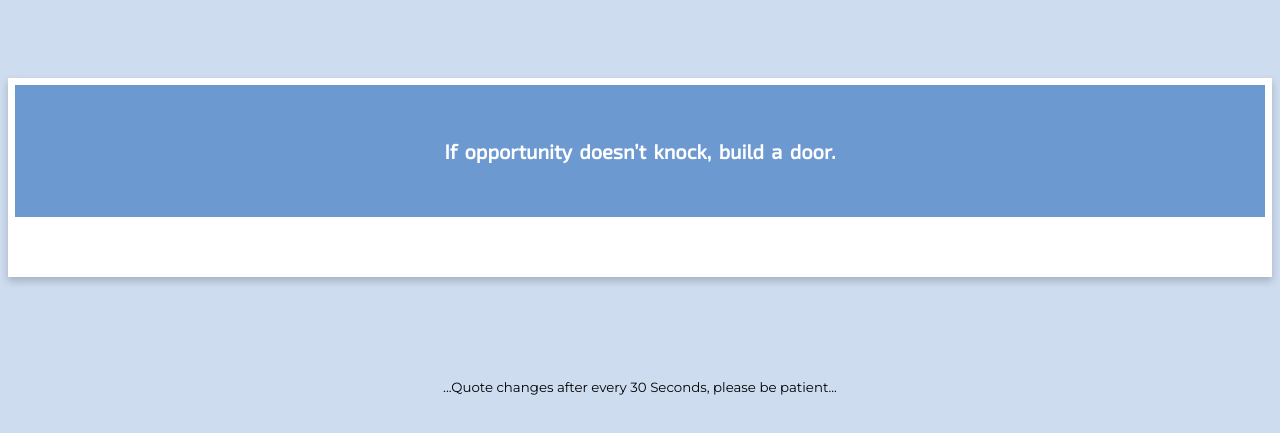
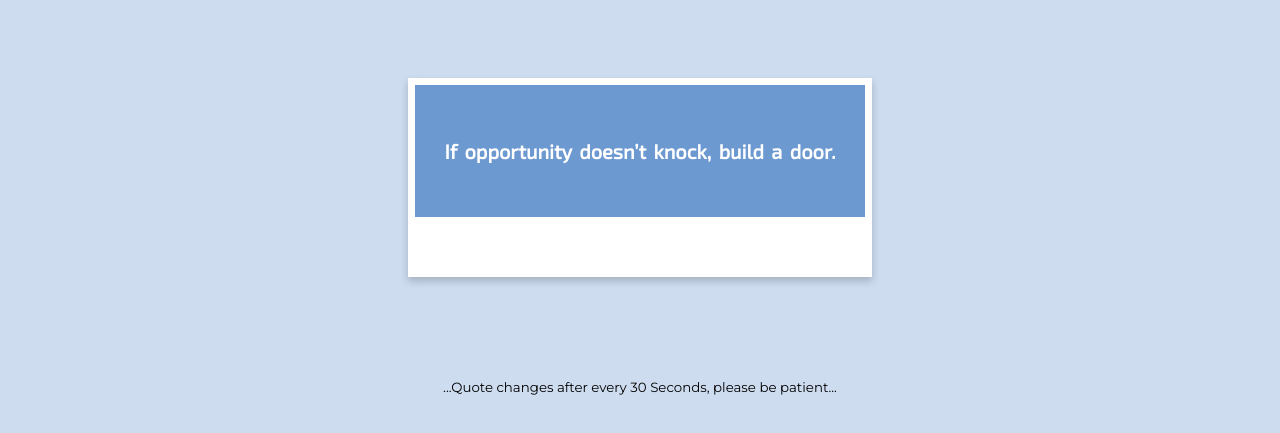
Before and after one commit to Tobipeters/30DaysOfCode_Day_4, a plain HTML site: page index.html in a window 1280 px wide. Shown: the part 171-604 px from the top of the page. Drawn offline with Linux system fonts and the light colour scheme.

Commit message:
making it responsive

```diff
--- a/style.css
+++ b/style.css
@@ -9,7 +9,7 @@ body{
 }
 .quote-box{
     background: #fff;
-    margin: 100px auto;
+    margin: 100px 400px;
     text-align: center;
     padding: 7px 7px 60px;
     line-height: 1.6;
```
